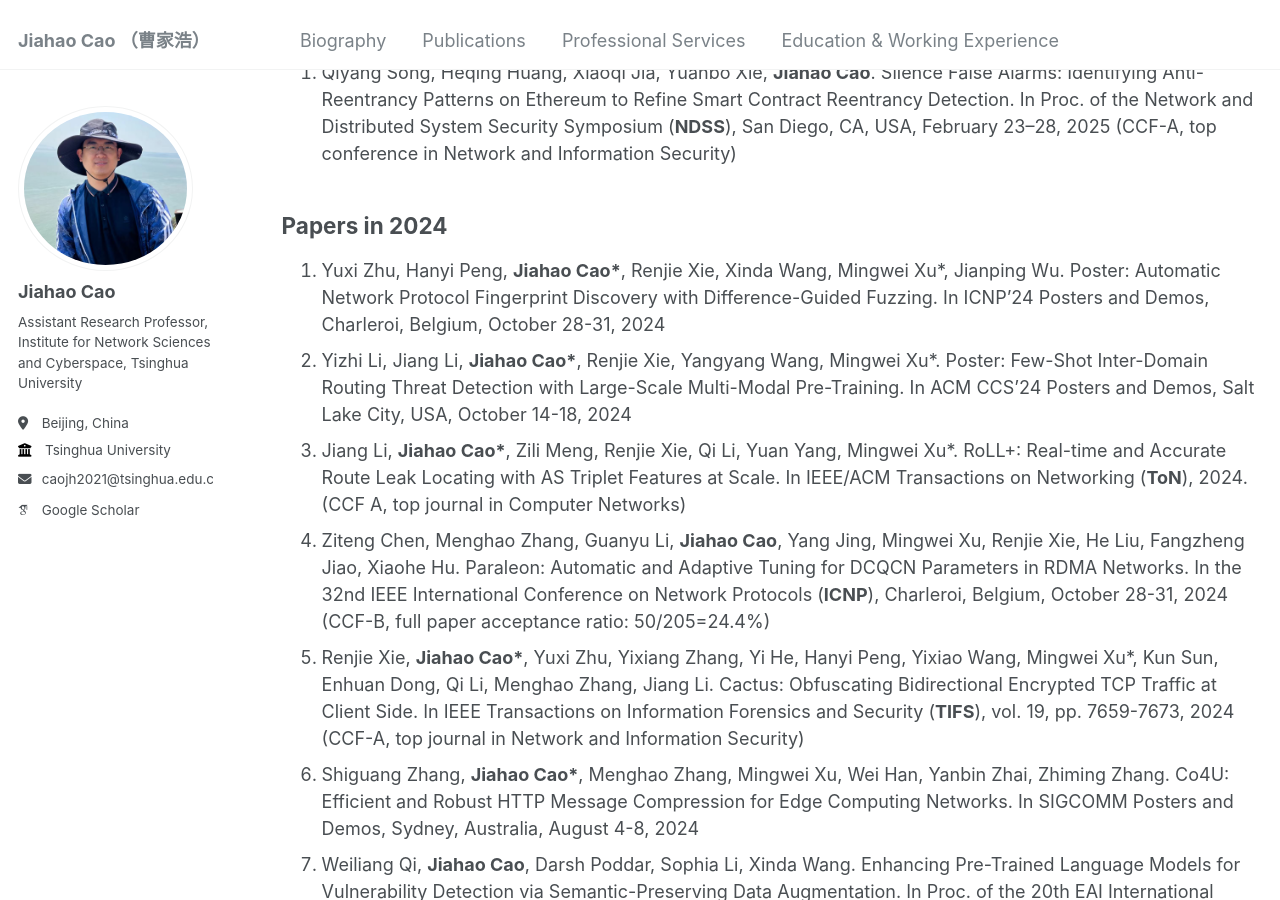
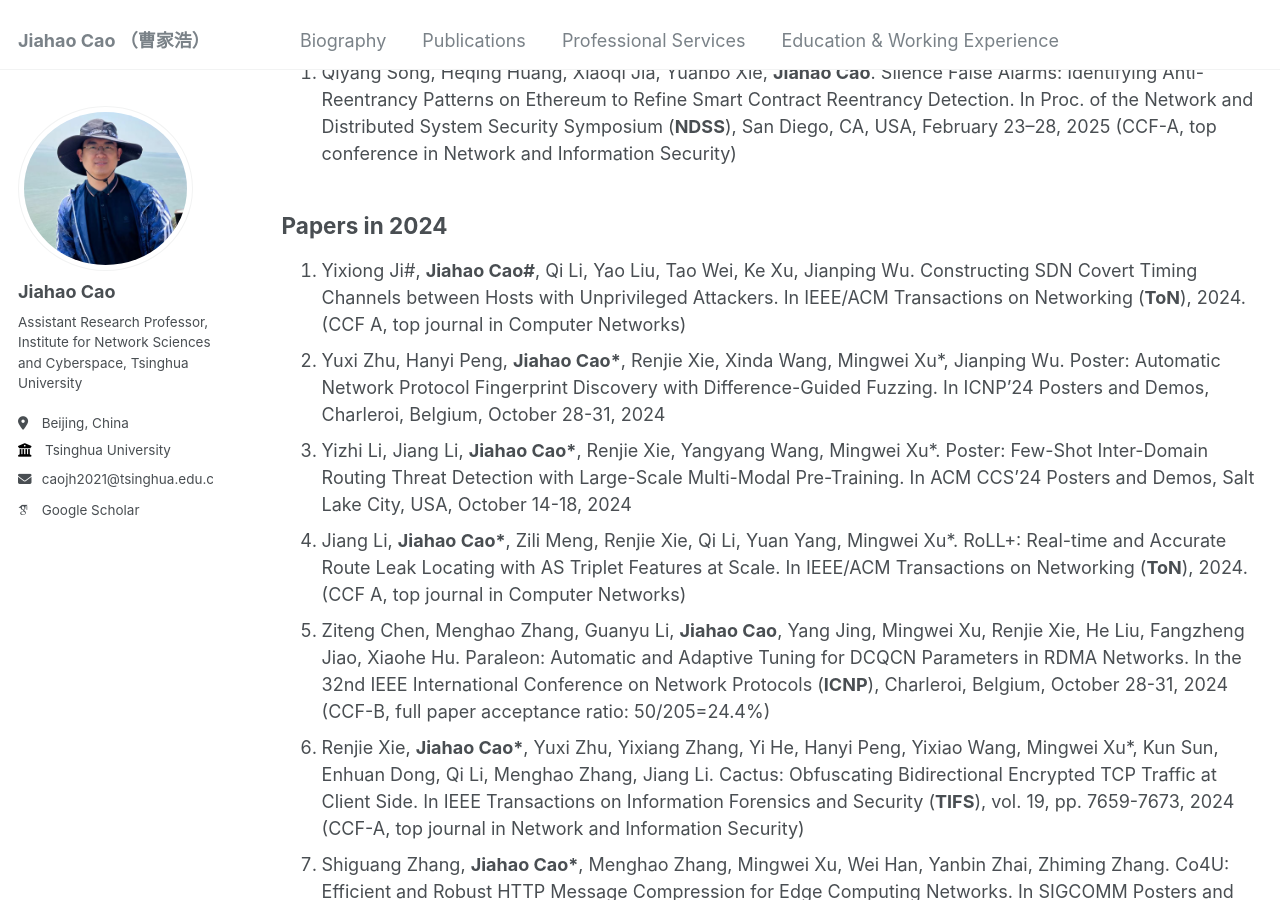
Before and after one commit to caojh15/caojh15.github.io, a Jekyll site: the page built from _pages/publications.md, in a window 1280 px wide and 900 px high, scrolled down 1569 px. Built offline with Jekyll 4.4.1, drawn with Linux system fonts in a browser that asks for light colours; some web fonts are replaced.

Commit message:
Update publications.md

```diff
--- a/_pages/publications.md
+++ b/_pages/publications.md
@@ -22,13 +22,14 @@ author_profile: true
 1. Qiyang Song, Heqing Huang, Xiaoqi Jia, Yuanbo Xie, **Jiahao Cao**. Silence False Alarms: Identifying Anti-Reentrancy Patterns on Ethereum to Refine Smart Contract Reentrancy Detection. In Proc. of the Network and Distributed System Security Symposium  (**NDSS**), San Diego, CA, USA, February 23–28, 2025 (CCF-A, top conference in Network and Information Security)
 
 ## Papers in 2024
-1. Yuxi Zhu, Hanyi Peng, **Jiahao Cao\***, Renjie Xie, Xinda Wang, Mingwei Xu*, Jianping Wu. Poster: Automatic Network Protocol Fingerprint Discovery with Difference-Guided Fuzzing. In ICNP'24 Posters and Demos, Charleroi, Belgium, October 28-31, 2024
-2. Yizhi Li, Jiang Li, **Jiahao Cao\***, Renjie Xie, Yangyang Wang, Mingwei Xu*. Poster: Few-Shot Inter-Domain Routing Threat Detection with Large-Scale Multi-Modal Pre-Training. In ACM CCS'24 Posters and Demos, Salt Lake City, USA, October 14-18, 2024
-3. Jiang Li, **Jiahao Cao\***, Zili Meng, Renjie Xie, Qi Li, Yuan Yang, Mingwei Xu*. RoLL+: Real-time and Accurate Route Leak Locating with AS Triplet Features at Scale. In IEEE/ACM Transactions on Networking (**ToN**), 2024. (CCF A,  top journal in Computer Networks)
-4. Ziteng Chen, Menghao Zhang, Guanyu Li, **Jiahao Cao**, Yang Jing, Mingwei Xu, Renjie Xie, He Liu, Fangzheng Jiao, Xiaohe Hu. Paraleon: Automatic and Adaptive Tuning for DCQCN Parameters in RDMA Networks. In the 32nd IEEE International Conference on Network Protocols (**ICNP**), Charleroi, Belgium, October 28-31, 2024 (CCF-B, full paper acceptance ratio: 50/205=24.4%)
-5. Renjie Xie, **Jiahao Cao\***, Yuxi Zhu, Yixiang Zhang, Yi He, Hanyi Peng, Yixiao Wang, Mingwei Xu*, Kun Sun, Enhuan Dong, Qi Li, Menghao Zhang, Jiang Li. Cactus: Obfuscating Bidirectional Encrypted TCP Traffic at Client Side. In IEEE Transactions on Information Forensics and Security (**TIFS**),  vol. 19, pp. 7659-7673, 2024 (CCF-A, top journal in Network and Information Security)
-6. Shiguang Zhang, **Jiahao Cao\***, Menghao Zhang, Mingwei Xu, Wei Han, Yanbin Zhai, Zhiming Zhang. Co4U: Efficient and Robust HTTP Message Compression for Edge Computing Networks. In SIGCOMM Posters and Demos, Sydney, Australia, August 4-8, 2024
-7. Weiliang Qi, **Jiahao Cao**, Darsh	Poddar, Sophia	Li, Xinda	Wang. Enhancing Pre-Trained Language Models for Vulnerability Detection via Semantic-Preserving Data Augmentation. In Proc. of the 20th EAI International Conference on Security and Privacy in Communication Networks (SecureComm), Dubai, UAE, October 28-30, 2024. (CCF C)
+1. Yixiong Ji#, **Jiahao Cao\#**, Qi Li, Yao Liu, Tao Wei, Ke Xu, Jianping Wu. Constructing SDN Covert Timing Channels between Hosts with Unprivileged Attackers. In IEEE/ACM Transactions on Networking (**ToN**), 2024. (CCF A,  top journal in Computer Networks)
+2. Yuxi Zhu, Hanyi Peng, **Jiahao Cao\***, Renjie Xie, Xinda Wang, Mingwei Xu*, Jianping Wu. Poster: Automatic Network Protocol Fingerprint Discovery with Difference-Guided Fuzzing. In ICNP'24 Posters and Demos, Charleroi, Belgium, October 28-31, 2024
+3. Yizhi Li, Jiang Li, **Jiahao Cao\***, Renjie Xie, Yangyang Wang, Mingwei Xu*. Poster: Few-Shot Inter-Domain Routing Threat Detection with Large-Scale Multi-Modal Pre-Training. In ACM CCS'24 Posters and Demos, Salt Lake City, USA, October 14-18, 2024
+4. Jiang Li, **Jiahao Cao\***, Zili Meng, Renjie Xie, Qi Li, Yuan Yang, Mingwei Xu*. RoLL+: Real-time and Accurate Route Leak Locating with AS Triplet Features at Scale. In IEEE/ACM Transactions on Networking (**ToN**), 2024. (CCF A,  top journal in Computer Networks)
+5. Ziteng Chen, Menghao Zhang, Guanyu Li, **Jiahao Cao**, Yang Jing, Mingwei Xu, Renjie Xie, He Liu, Fangzheng Jiao, Xiaohe Hu. Paraleon: Automatic and Adaptive Tuning for DCQCN Parameters in RDMA Networks. In the 32nd IEEE International Conference on Network Protocols (**ICNP**), Charleroi, Belgium, October 28-31, 2024 (CCF-B, full paper acceptance ratio: 50/205=24.4%)
+6. Renjie Xie, **Jiahao Cao\***, Yuxi Zhu, Yixiang Zhang, Yi He, Hanyi Peng, Yixiao Wang, Mingwei Xu*, Kun Sun, Enhuan Dong, Qi Li, Menghao Zhang, Jiang Li. Cactus: Obfuscating Bidirectional Encrypted TCP Traffic at Client Side. In IEEE Transactions on Information Forensics and Security (**TIFS**),  vol. 19, pp. 7659-7673, 2024 (CCF-A, top journal in Network and Information Security)
+7. Shiguang Zhang, **Jiahao Cao\***, Menghao Zhang, Mingwei Xu, Wei Han, Yanbin Zhai, Zhiming Zhang. Co4U: Efficient and Robust HTTP Message Compression for Edge Computing Networks. In SIGCOMM Posters and Demos, Sydney, Australia, August 4-8, 2024
+8. Weiliang Qi, **Jiahao Cao**, Darsh	Poddar, Sophia	Li, Xinda	Wang. Enhancing Pre-Trained Language Models for Vulnerability Detection via Semantic-Preserving Data Augmentation. In Proc. of the 20th EAI International Conference on Security and Privacy in Communication Networks (SecureComm), Dubai, UAE, October 28-30, 2024. (CCF C)
 
 ## Papers in 2023
 1. Renjie Xie, **Jiahao Cao\***, Enhuan Dong, Mingwei Xu*, Kun Sun, Qi Li, Licheng Shen, and Menghao Zhang. Rosetta: Enabling Robust TLS Encrypted Traffic Classification in Diverse Network Environments with TCP-Aware Traffic Augmentation. In Proc. of the 32nd USENIX Security Symposium (**USENIX Security**), Anaheim, CA, USA, August 2023. (CCF A, top conference in Network and Information Security)
```
